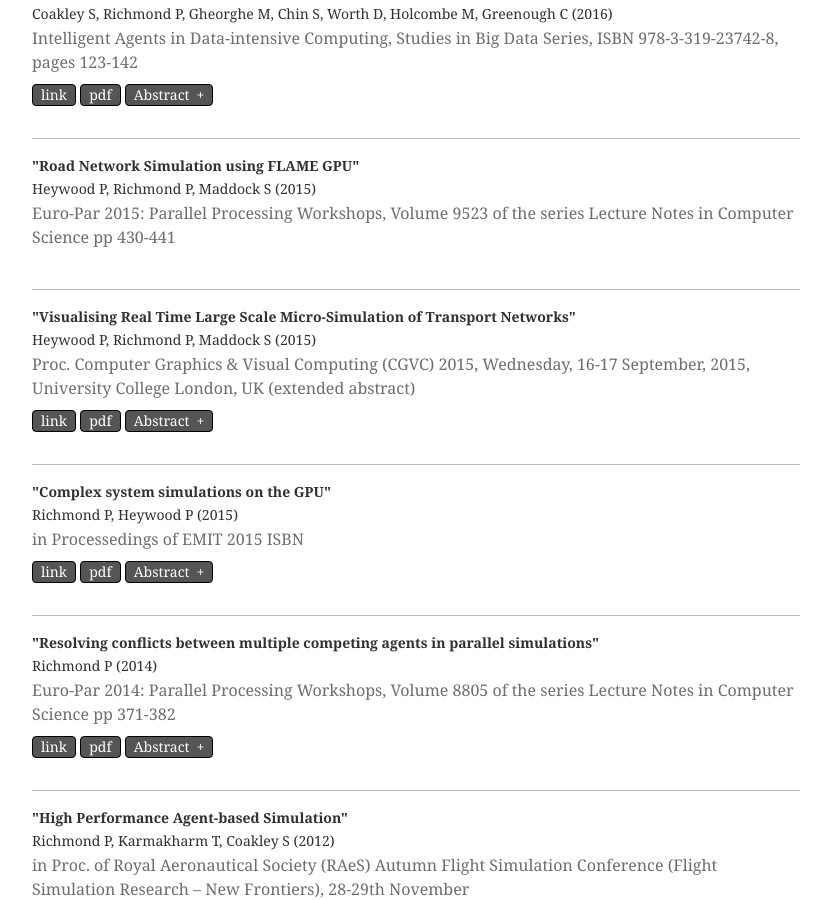
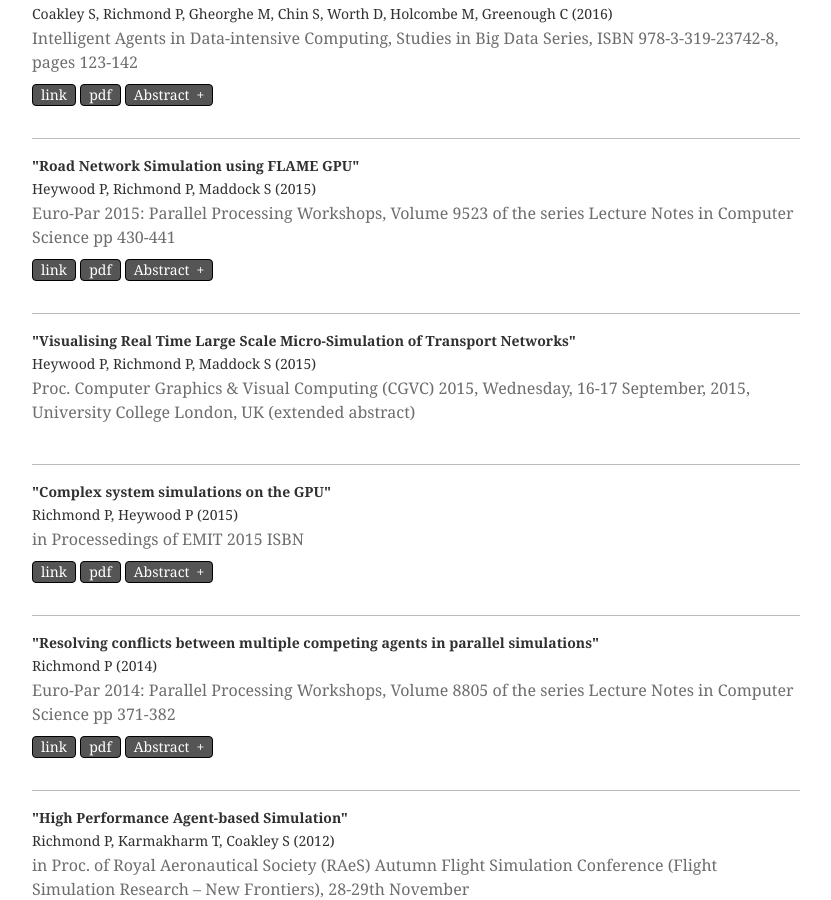
Before and after one commit to mondus/mondus.github.io, a Jekyll site: the page built from cv/publications/index.md, in a window 1280 px wide and 900 px high, scrolled down 1056 px. Shown: the whole window, without its empty margins (224-1055 px from the left). Built offline with Jekyll 4.4.1, drawn with Linux system fonts in a browser that asks for light colours; nearby versions of some CDN libraries; some web fonts are replaced; part of the change alters nothing that is shown.

Commit message:
Update conference.yml

```diff
--- a/_data/conference.yml
+++ b/_data/conference.yml
@@ -10,15 +10,14 @@
   author-list: "Heywood P, Richmond P, Maddock S"
   year: "2015"
   publication: "Euro-Par 2015: Parallel Processing Workshops, Volume 9523 of the series Lecture Notes in Computer Science pp 430-441"
+  abstract: "Demand for high performance road network simulation is increasing due to the need for improved traffic management to cope with the globally increasing number of road vehicles and the poor capacity utilisation of existing infrastructure. This paper demonstrates FLAME GPU as a suitable Agent Based Simulation environment for road network simulations, capable of coping with the increasing demands on road network simulation. Gipps’ car following model is implemented and used to demonstrate the performance of simulation as the problem size is scaled. The performance of message communication techniques has been evaluated to give insight into the impact of runtime generated data structures to improve agent communication performance. A custom visualisation is demonstrated for FLAME GPU simulations and the techniques used are described."
+  url: "http://www.springer.com/us/book/9783319273075"
+  pdf: "http://ptheywood.uk/publications-and-talks/papers/road-network-simulation-using-flame-gpu.pdf"
 
 - title: "Visualising Real Time Large Scale Micro-Simulation of Transport Networks"
   author-list: "Heywood P, Richmond P, Maddock S"
   year: "2015"
   publication: "Proc. Computer Graphics & Visual Computing (CGVC) 2015, Wednesday, 16-17 September, 2015, University College London, UK (extended abstract)"
-  abstract: "Demand for high performance road network simulation is increasing due to the need for improved traffic management to cope with the globally increasing number of road vehicles and the poor capacity utilisation of existing infrastructure. This paper demonstrates FLAME GPU as a suitable Agent Based Simulation environment for road network simulations, capable of coping with the increasing demands on road network simulation. Gipps’ car following model is implemented and used to demonstrate the performance of simulation as the problem size is scaled. The performance of message communication techniques has been evaluated to give insight into the impact of runtime generated data structures to improve agent communication performance. A custom visualisation is demonstrated for FLAME GPU simulations and the techniques used are described."
-  url: "http://www.springer.com/us/book/9783319273075"
-  pdf: "http://ptheywood.uk/publications-and-talks/papers/road-network-simulation-using-flame-gpu.pdf"
-
 - title: "Complex system simulations on the GPU"
   author-list: "Richmond P, Heywood P"
   year: "2015"
```
